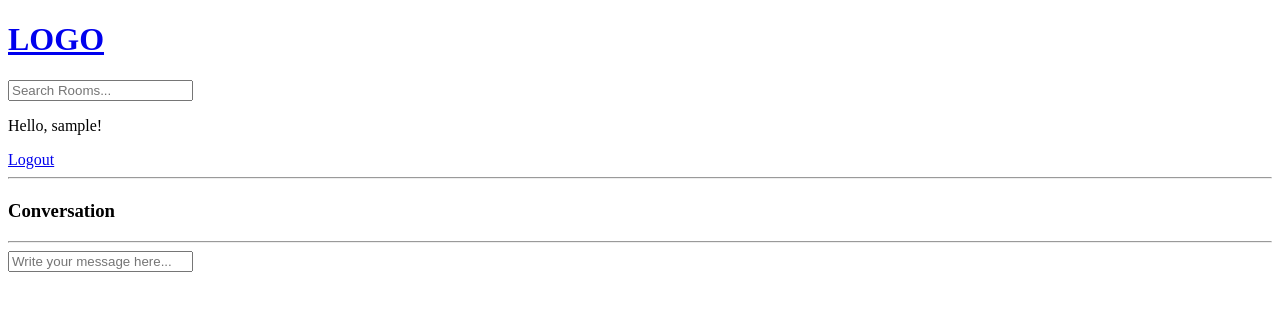
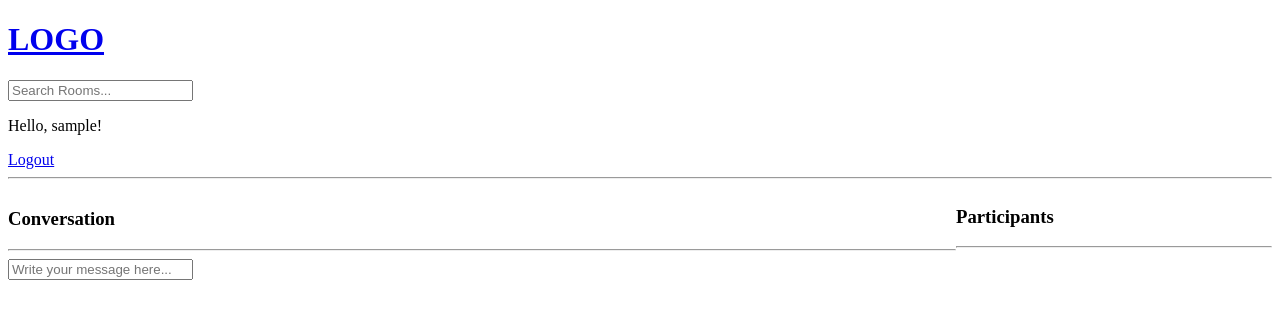
Before and after one commit to yamhokim/StudyBuddy, a Django app: template base/templates/base/room.html in a window 1280 px wide. Shown: the top 319 px of the page. Run offline with Django 5.2, Linux system fonts and the light colour scheme; the template is opened without the code that fills it, so the values that code supplies are empty; the visitor is signed in with stand-in values (Sample User, id 1).

Commit message:
added a participants column in the room template

```diff
--- a/base/templates/base/room.html
+++ b/base/templates/base/room.html
@@ -1,6 +1,17 @@
 {% extends 'main.html' %}
 
 {% block content %}
+
+<style>
+    .room-container {
+        display: grid;
+        grid-template-columns: 3fr 1fr;
+    }
+</style>
+
+<div class="room-container">
+
+    <div>
 
         <h1>{{room.name}}</h1>
 
@@ -28,4 +39,12 @@
         </div>
         {% endif %}
 
+    </div>
+
+    <div>
+        <h3>Participants</h3>
+        <hr>
+    </div>
+</div>
+
 {% endblock content %}
```
Lines whose indentation alone changed are shown as unchanged.
